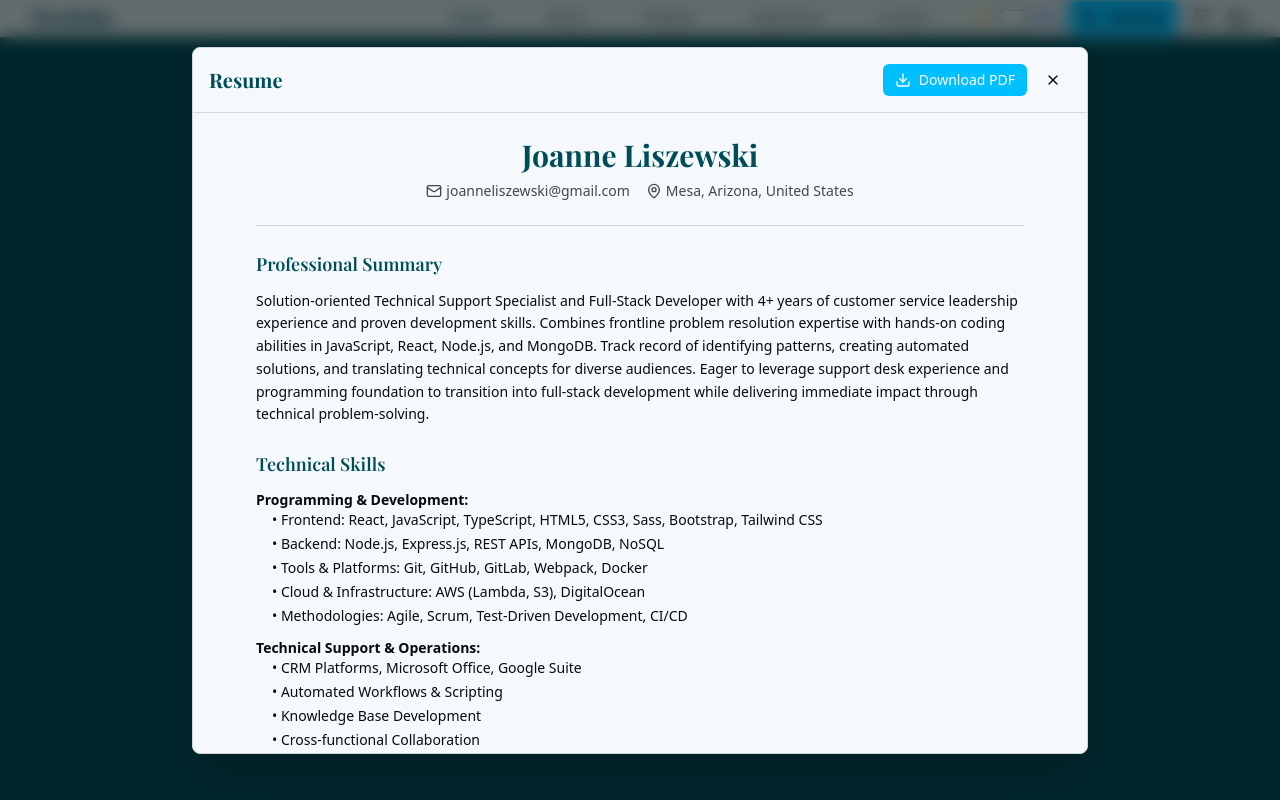
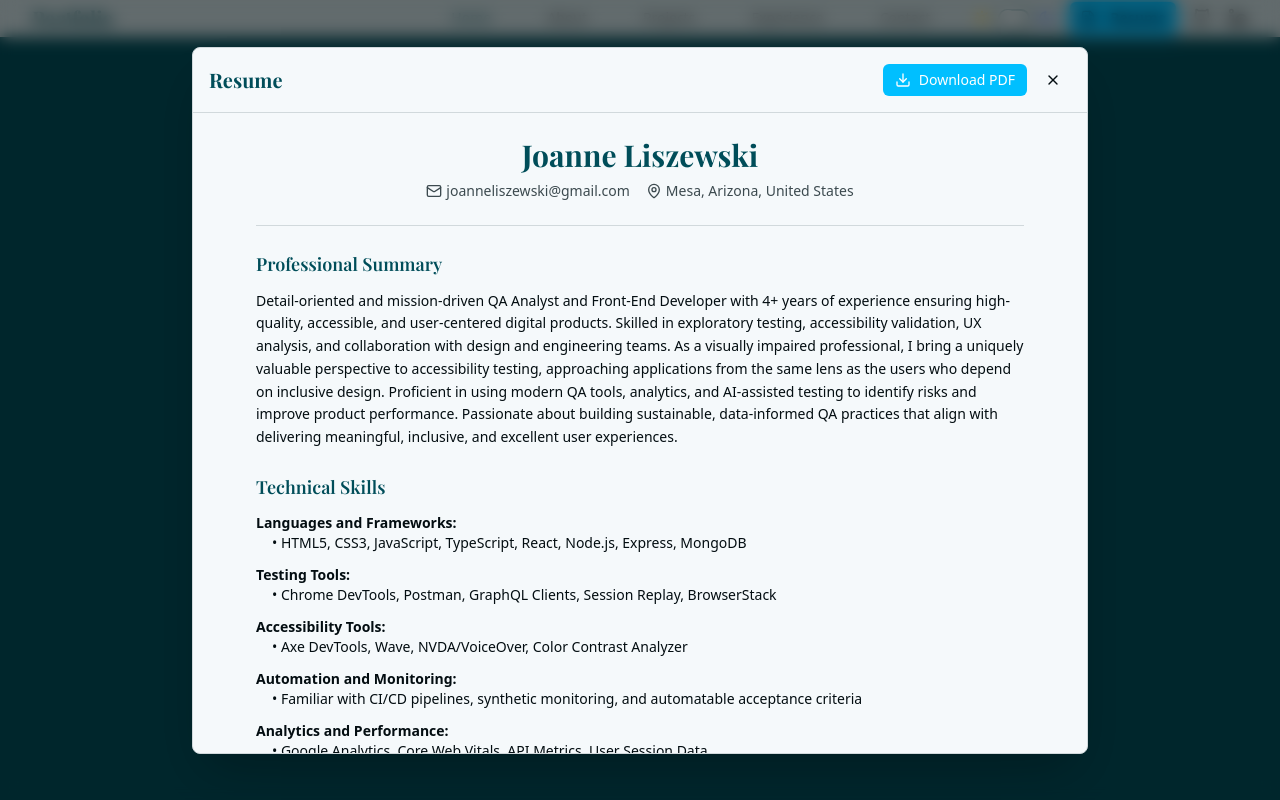
Before and after one commit to Jozewski/JLportfolio, a Next.js app: page / in a window 1280 px wide. Both pictures are taken after a click on the button "Resume". Shown: the top 800 px of the page. Built offline with nearby package versions, Linux system fonts and the light colour scheme; a web font is replaced by a local one.

Commit message:
Resume Updates

```diff
--- a/components/resume-modal.tsx
+++ b/components/resume-modal.tsx
@@ -53,12 +53,7 @@ export function ResumeModal({ isOpen, onClose }: ResumeModalProps) {
             <div>
               <h2 className="text-lg font-heading font-semibold text-primary mb-3">Professional Summary</h2>
               <p className="text-sm leading-relaxed text-foreground">
-                Solution-oriented Technical Support Specialist and Full-Stack Developer with 4+ years of customer service leadership
-                experience and proven development skills. Combines frontline problem resolution expertise with hands-on coding
-                abilities in JavaScript, React, Node.js, and MongoDB. Track record of identifying patterns, creating automated
-                solutions, and translating technical concepts for diverse audiences. Eager to leverage support desk experience and
-                programming foundation to transition into full-stack development while delivering immediate impact through technical
-                problem-solving.
+                Detail-oriented and mission-driven QA Analyst and Front-End Developer with 4+ years of experience ensuring high-quality, accessible, and user-centered digital products. Skilled in exploratory testing, accessibility validation, UX analysis, and collaboration with design and engineering teams. As a visually impaired professional, I bring a uniquely valuable perspective to accessibility testing, approaching applications from the same lens as the users who depend on inclusive design. Proficient in using modern QA tools, analytics, and AI-assisted testing to identify risks and improve product performance. Passionate about building sustainable, data-informed QA practices that align with delivering meaningful, inclusive, and excellent user experiences.
               </p>
             </div>
 
@@ -67,37 +62,57 @@ export function ResumeModal({ isOpen, onClose }: ResumeModalProps) {
               <h2 className="text-lg font-heading font-semibold text-primary mb-3">Technical Skills</h2>
               <div className="space-y-3 text-sm">
                 <div>
-                  <strong>Programming & Development:</strong>
+                  <strong>Languages and Frameworks:</strong>
                   <div className="ml-4 space-y-1">
-                    <div>• Frontend: React, JavaScript, TypeScript, HTML5, CSS3, Sass, Bootstrap, Tailwind CSS</div>
-                    <div>• Backend: Node.js, Express.js, REST APIs, MongoDB, NoSQL</div>
-                    <div>• Tools & Platforms: Git, GitHub, GitLab, Webpack, Docker</div>
-                    <div>• Cloud & Infrastructure: AWS (Lambda, S3), DigitalOcean</div>
-                    <div>• Methodologies: Agile, Scrum, Test-Driven Development, CI/CD</div>
+                    <div>• HTML5, CSS3, JavaScript, TypeScript, React, Node.js, Express, MongoDB</div>
                   </div>
                 </div>
                 <div>
-                  <strong>Technical Support & Operations:</strong>
+                  <strong>Testing Tools:</strong>
                   <div className="ml-4 space-y-1">
-                    <div>• CRM Platforms, Microsoft Office, Google Suite</div>
-                    <div>• Automated Workflows & Scripting</div>
-                    <div>• Knowledge Base Development</div>
-                    <div>• Cross-functional Collaboration</div>
-                    <div>• Issue Escalation & Resolution</div>
+                    <div>• Chrome DevTools, Postman, GraphQL Clients, Session Replay, BrowserStack</div>
+                  </div>
+                </div>
+                <div>
+                  <strong>Accessibility Tools:</strong>
+                  <div className="ml-4 space-y-1">
+                    <div>• Axe DevTools, Wave, NVDA/VoiceOver, Color Contrast Analyzer</div>
+                  </div>
+                </div>
+                <div>
+                  <strong>Automation and Monitoring:</strong>
+                  <div className="ml-4 space-y-1">
+                    <div>• Familiar with CI/CD pipelines, synthetic monitoring, and automatable acceptance criteria</div>
+                  </div>
+                </div>
+                <div>
+                  <strong>Analytics and Performance:</strong>
+                  <div className="ml-4 space-y-1">
+                    <div>• Google Analytics, Core Web Vitals, API Metrics, User Session Data</div>
+                  </div>
+                </div>
+                <div>
+                  <strong>Collaboration and Workflow:</strong>
+                  <div className="ml-4 space-y-1">
+                    <div>• Git, GitHub, GitLab, Agile, JIRA, Notion, Confluence</div>
                   </div>
                 </div>
               </div>
             </div>
 
-            {/* Professional Competencies */}
+            {/* Core Competencies */}
             <div>
-              <h2 className="text-lg font-heading font-semibold text-primary mb-3">Professional Competencies</h2>
+              <h2 className="text-lg font-heading font-semibold text-primary mb-3">Core Competencies</h2>
               <div className="grid grid-cols-1 md:grid-cols-2 gap-2 text-sm">
-                <div>• Solution Architecture & Problem Pattern Recognition</div>
-                <div>• Technical Documentation & Knowledge Transfer</div>
-                <div>• Communication Excellence (Technical & Non-Technical Audiences)</div>
-                <div>• Process Optimization & Automation</div>
-                <div>• Remote Work & Time Management</div>
+                <div>• Exploratory and UX Testing (Web and Mobile)</div>
+                <div>• Accessibility Validation (WCAG 2.1 AA, Keyboard Navigation, Screen Reader Testing)</div>
+                <div>• Automated Testing Collaboration (UI/API Criteria and Synthetic Monitoring)</div>
+                <div>• Usability and Experience Quality Auditing</div>
+                <div>• Analytics, Logs, and Real-User Monitoring (RUM) Analysis</div>
+                <div>• QA Documentation and Reproducible Defect Reporting</div>
+                <div>• Agile / Scrum Team Participation and Cross-Functional Collaboration</div>
+                <div>• DevTools, Postman, GraphQL Clients, and API Spot Checks</div>
+                <div>• AI-Assisted Quality Tools and Testing Data Generation</div>
               </div>
             </div>
 
@@ -109,17 +124,18 @@ export function ResumeModal({ isOpen, onClose }: ResumeModalProps) {
               <div className="mb-6">
                 <div className="flex justify-between items-start mb-2">
                   <div>
-                    <h3 className="font-semibold text-foreground">Full Stack Developer</h3>
-                    <p className="text-sm text-muted-foreground">Banyan Labs LLC</p>
+                    <h3 className="font-semibold text-foreground">Quality Assurance and Front-End Developer (Intern)</h3>
+                    <p className="text-sm text-muted-foreground">Banyan Labs – Remote</p>
                   </div>
-                  <span className="text-sm text-muted-foreground">August 2025 – Present</span>
+                  <span className="text-sm text-muted-foreground">2025–Present</span>
                 </div>
                 <div className="space-y-1 text-sm">
-                  <div>• Collaborate with development teams to troubleshoot and resolve complex technical issues in distributed environments</div>
-                  <div>• Build and optimize responsive user interfaces using React and modern JavaScript frameworks</div>
-                  <div>• Develop backend solutions using Node.js and Express.js with MongoDB database integration</div>
-                  <div>• Demonstrate strong problem-solving abilities and adaptability in fast-paced development projects</div>
-                  <div>• Apply version control best practices using Git for collaborative team-based development</div>
+                  <div>• Conduct exploratory and accessibility testing for web applications built in React and Node.js</div>
+                  <div>• Identify UX and performance issues, documenting reproducible defects with user impact summaries</div>
+                  <div>• Partner with developers to define automatable acceptance criteria and ensure comprehensive test coverage</div>
+                  <div>• Use Postman, DevTools, and analytics data to validate site behavior across browsers and devices</div>
+                  <div>• Participate in Agile ceremonies, collaborating with design and engineering teams to improve usability and experience correctness</div>
+                  <div>• Leverage AI-assisted tools to generate test ideas, streamline bug documentation, and enhance reporting workflows</div>
                 </div>
               </div>
 
@@ -127,56 +143,62 @@ export function ResumeModal({ isOpen, onClose }: ResumeModalProps) {
               <div className="mb-6">
                 <div className="flex justify-between items-start mb-2">
                   <div>
-                    <h3 className="font-semibold text-foreground">Full Stack Web Development Program</h3>
-                    <p className="text-sm text-muted-foreground">Persevere • Phoenix, Arizona</p>
+                    <h3 className="font-semibold text-foreground">Full Stack Web Development (Training)</h3>
+                    <p className="text-sm text-muted-foreground">Persevere – Phoenix, AZ</p>
                   </div>
-                  <span className="text-sm text-muted-foreground">August 2024 – June 2025</span>
+                  <span className="text-sm text-muted-foreground">August 2024 – June 2025 (11 months)</span>
                 </div>
                 <div className="space-y-1 text-sm">
-                  <div>• Mastered full-stack development including React component architecture, state management, and event handling</div>
-                  <div>• Built RESTful APIs and backend services using Node.js and Express.js</div>
-                  <div>• Designed and implemented MongoDB database schemas and optimized queries for application performance</div>
-                  <div>• Applied Agile/Scrum methodology including Daily Standups, Sprint Retros, and iterative development practices</div>
-                  <div>• Developed debugging and troubleshooting skills to identify root causes and implement effective solutions</div>
-                  <div>• Collaborated with cross-functional teams using Git for version control and code management</div>
-                  <div>• Created automated workflows and scripts to streamline development processes</div>
+                  <div>• Built accessible, responsive web applications using React, Node.js, Express, and MongoDB</div>
+                  <div>• Applied UX heuristics and accessibility testing methods during project development</div>
+                  <div>• Learned to design APIs, validate RESTful architecture, and integrate testing into builds</div>
+                  <div>• Conducted peer code reviews and debugging in collaborative, Agile environments</div>
+                  <div>• Gained experience analyzing Core Web Vitals and front-end performance metrics</div>
+                </div>
+              </div>
+
+              {/* Coalition for Compassion and Justice */}
+              <div className="mb-6">
+                <div className="flex justify-between items-start mb-2">
+                  <div>
+                    <h3 className="font-semibold text-foreground">Shelter Coordinator and Housing Advocate</h3>
+                    <p className="text-sm text-muted-foreground">Coalition for Compassion and Justice – Prescott, AZ</p>
+                  </div>
+                  <span className="text-sm text-muted-foreground">2016–2018</span>
+                </div>
+                <div className="space-y-1 text-sm">
+                  <div>• Maintained precise documentation and data accuracy across multi-agency systems</div>
+                  <div>• Advocated for accessibility and clarity in communication to improve client engagement</div>
+                  <div>• Strengthened operational processes through organization, empathy, and problem-solving</div>
                 </div>
               </div>
 
               {/* Turn Key Solutions */}
-              <div className="mb-6">
+              <div>
                 <div className="flex justify-between items-start mb-2">
                   <div>
                     <h3 className="font-semibold text-foreground">Customer Service Call Center Manager / GUI Programmer</h3>
-                    <p className="text-sm text-muted-foreground">Turn Key Solutions • Glendale, Arizona</p>
+                    <p className="text-sm text-muted-foreground">Turn Key Solutions – Glendale, AZ</p>
                   </div>
-                  <span className="text-sm text-muted-foreground">May 2012 – October 2016</span>
+                  <span className="text-sm text-muted-foreground">2012–2016</span>
                 </div>
                 <div className="space-y-1 text-sm">
-                  <div>• Managed technical support operations for major publications including The Arizona Republic and The Virginian Pilot</div>
-                  <div>• Served as first line of defense for complex technical issues, escalating system-level problems to development teams</div>
-                  <div>• Led successful rollout of The Virginian Pilot's digital edition on iPad and Android tablets (2014)</div>
-                  <div>• Created and maintained knowledge base documentation</div>
-                  <div>• Trained and mentored support staff on troubleshooting methodologies</div>
-                  <div>• Fostered a culture of excellence through solution-oriented approach</div>
-                  <div>• Translated technical concepts for non-technical users</div>
+                  <div>• Supported front-end interface rollouts for tablet-based platforms used by major digital publications</div>
+                  <div>• Conducted user acceptance testing (UAT) for new features and updates</div>
+                  <div>• Supervised data entry accuracy, CMS updates, and technical troubleshooting</div>
                 </div>
               </div>
 
-              {/* Coalition for Compassion & Justice */}
+              {/* Education and Certifications */}
               <div>
-                <div className="flex justify-between items-start mb-2">
-                  <div>
-                    <h3 className="font-semibold text-foreground">Housing Advocate / Shelter Coordinator</h3>
-                    <p className="text-sm text-muted-foreground">Coalition for Compassion & Justice • Prescott, Arizona</p>
-                  </div>
-                  <span className="text-sm text-muted-foreground">November 2016 – August 2018</span>
-                </div>
-                <div className="space-y-1 text-sm">
-                  <div>• Provided empathetic, solution-oriented support to individuals experiencing complex, sensitive situations</div>
-                  <div>• Coordinated shelter operations and managed efficient communication between cross-functional teams</div>
-                  <div>• Demonstrated learning agility by quickly mastering new case management systems and processes</div>
-                  <div>• Built comprehensive documentation and knowledge resources for team members</div>
+                <h2 className="text-lg font-heading font-semibold text-primary mb-3">Education and Certifications</h2>
+                <div className="space-y-2 text-sm">
+                  <div>• IBM Data Analytics Certificate – Coursera (2023)</div>
+                  <div>• Full Stack Web Development – Persevere Coding Program (2024–2025)</div>
+                  <div>• Prompt Engineering for ChatGPT – Vanderbilt University (2025)</div>
+                  <div>• AWS Cloud Practitioner Essentials – Amazon Web Services (2025)</div>
+                  <div>• Learn Python Specialization – Scrimba (2025)</div>
+                  <div>• Columbia University - AI Engineering Principles - Currently Enrolled</div>
                 </div>
               </div>
             </div>
```
Also changed, not shown: 1 other file (tests, documents, lock files or other folders).
